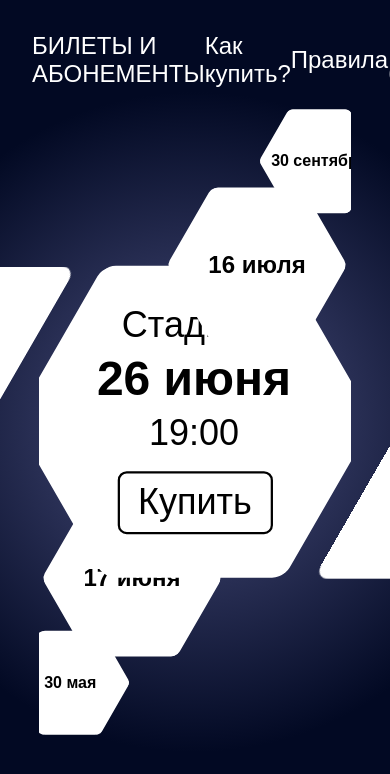
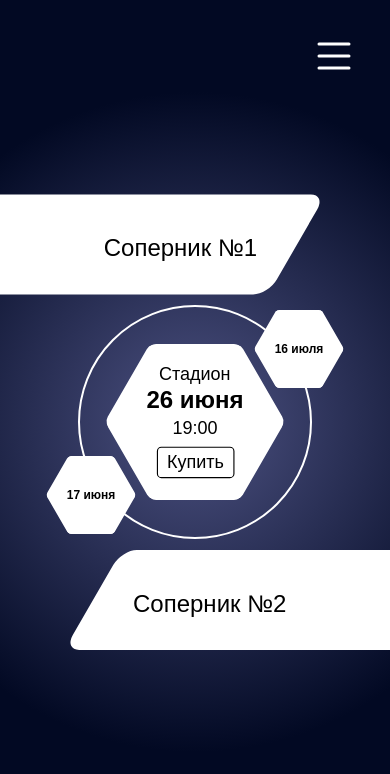
Before and after one commit to vas1levnv/infomatika-test, a Vue app: page / in a window 390 px wide. Shown: the top 774 px of the page. Built offline with nearby package versions, Linux system fonts and the light colour scheme.

Commit message:
адаптив

```diff
--- a/src/App.vue
+++ b/src/App.vue
@@ -7,11 +7,51 @@ import {ref} from 'vue'
 
 let swiperInstance = ref(null)
 const events = [
-  {id: 1, place: 'Стадион', date: '30 мая', time: '17:00', teamHome: 'Соперник №9', teamGuest: 'Соперник №10', link: 'https://www.youtube.com/watch?v=bVSJLMkDxbE&ab_channel=%D0%9F%D0%B5%D1%80%D0%B5%D0%BC%D0%BE%D1%82%D0%BA%D0%B0%2FPeremotka'},
-  {id: 2, place: 'Стадион', date: '17 июня', time: '18:00', teamHome: 'Соперник №7', teamGuest: 'Соперник №8', link: 'https://www.youtube.com/watch?v=bVSJLMkDxbE&ab_channel=%D0%9F%D0%B5%D1%80%D0%B5%D0%BC%D0%BE%D1%82%D0%BA%D0%B0%2FPeremotka'},
-  {id: 3, place: 'Стадион', date: '26 июня', time: '19:00', teamHome: 'Соперник №1', teamGuest: 'Соперник №2', link: 'https://www.youtube.com/watch?v=bVSJLMkDxbE&ab_channel=%D0%9F%D0%B5%D1%80%D0%B5%D0%BC%D0%BE%D1%82%D0%BA%D0%B0%2FPeremotka'},
-  {id: 4, place: 'Стадион', date: '16 июля', time: '20:00', teamHome: 'Соперник №3', teamGuest: 'Соперник №4', link: 'https://www.youtube.com/watch?v=bVSJLMkDxbE&ab_channel=%D0%9F%D0%B5%D1%80%D0%B5%D0%BC%D0%BE%D1%82%D0%BA%D0%B0%2FPeremotka'},
-  {id: 5, place: 'Стадион', date: '30 сентября', time: '21:00', teamHome: 'Соперник №5', teamGuest: 'Соперник №6', link: 'https://www.youtube.com/watch?v=bVSJLMkDxbE&ab_channel=%D0%9F%D0%B5%D1%80%D0%B5%D0%BC%D0%BE%D1%82%D0%BA%D0%B0%2FPeremotka'},
+  {
+    id: 1,
+    place: 'Стадион',
+    date: '30 мая',
+    time: '17:00',
+    teamHome: 'Соперник №9',
+    teamGuest: 'Соперник №10',
+    link: 'https://www.youtube.com/watch?v=bVSJLMkDxbE&ab_channel=%D0%9F%D0%B5%D1%80%D0%B5%D0%BC%D0%BE%D1%82%D0%BA%D0%B0%2FPeremotka'
+  },
+  {
+    id: 2,
+    place: 'Стадион',
+    date: '17 июня',
+    time: '18:00',
+    teamHome: 'Соперник №7',
+    teamGuest: 'Соперник №8',
+    link: 'https://www.youtube.com/watch?v=bVSJLMkDxbE&ab_channel=%D0%9F%D0%B5%D1%80%D0%B5%D0%BC%D0%BE%D1%82%D0%BA%D0%B0%2FPeremotka'
+  },
+  {
+    id: 3,
+    place: 'Стадион',
+    date: '26 июня',
+    time: '19:00',
+    teamHome: 'Соперник №1',
+    teamGuest: 'Соперник №2',
+    link: 'https://www.youtube.com/watch?v=bVSJLMkDxbE&ab_channel=%D0%9F%D0%B5%D1%80%D0%B5%D0%BC%D0%BE%D1%82%D0%BA%D0%B0%2FPeremotka'
+  },
+  {
+    id: 4,
+    place: 'Стадион',
+    date: '16 июля',
+    time: '20:00',
+    teamHome: 'Соперник №3',
+    teamGuest: 'Соперник №4',
+    link: 'https://www.youtube.com/watch?v=bVSJLMkDxbE&ab_channel=%D0%9F%D0%B5%D1%80%D0%B5%D0%BC%D0%BE%D1%82%D0%BA%D0%B0%2FPeremotka'
+  },
+  {
+    id: 5,
+    place: 'Стадион',
+    date: '30 сентября',
+    time: '21:00',
+    teamHome: 'Соперник №5',
+    teamGuest: 'Соперник №6',
+    link: 'https://www.youtube.com/watch?v=bVSJLMkDxbE&ab_channel=%D0%9F%D0%B5%D1%80%D0%B5%D0%BC%D0%BE%D1%82%D0%BA%D0%B0%2FPeremotka'
+  },
 ]
 let teamHome = ref(null)
 let teamGuest = ref(null)
@@ -36,13 +76,14 @@ const modules = [Mousewheel]
   <main>
     <div class="events-wrapper">
       <swiper
-          :slides-per-view="5"
+          :slides-per-view="3"
           :modules="modules"
           :centeredSlides="true"
           :initial-slide="2"
           :watchSlidesProgress="true"
           :mousewheel="true"
           :speed="1500"
+          :breakpoints="{992:{ slidesPerView:5, } }"
           @swiper="onSwiper"
           @slideChange="onSlideChange"
       >
@@ -77,16 +118,10 @@ const modules = [Mousewheel]
   white-space: nowrap;
   color: black;
 
-  &-home {
-    top: 50%;
-    left: 50%;
-    transform: translate(-165%, -210%);
-
-    &:before {
+  &-home, &-guest{
+    &:before{
       content: "";
       position: absolute;
-      top: -40px;
-      right: -40px;
       width: 2000px;
       height: 150px;
       -webkit-transform: skew(-30deg);
@@ -98,24 +133,25 @@ const modules = [Mousewheel]
     }
   }
 
+  &-home {
+    top: 50%;
+    left: 50%;
+    transform: translate(-165%, -210%);
+
+    &:before {
+      top: -40px;
+      right: -40px;
+    }
+  }
+
   &-guest {
     bottom: 50%;
     right: 50%;
     transform: translate(165%, 185%);
 
     &:before {
-      content: "";
-      position: absolute;
       top: -40px;
       left: -40px;
-      width: 2000px;
-      height: 150px;
-      -webkit-transform: skew(-30deg);
-      -moz-transform: skew(-30deg);
-      -o-transform: skew(-30deg);
-      background: white;
-      border-radius: 15px;
-      z-index: -2;
     }
   }
 }
@@ -130,27 +166,24 @@ const modules = [Mousewheel]
     justify-content: center;
     align-items: center;
 
-    &:before{
+    &:before, &:after{
       content: '';
       position: absolute;
       top: 50%;
       left: 50%;
       transform: translate(-50%, -50%);
-      width: 35vw;
-      height: 35vw;
       border-radius: 50%;
       border: 2px solid white;
     }
-    &:after{
-      content: '';
-      position: absolute;
-      top: 50%;
-      left: 50%;
-      transform: translate(-50%, -50%);
+
+    &:before {
+      width: 35vw;
+      height: 35vw;
+    }
+
+    &:after {
       width: 60vw;
       height: 60vw;
-      border-radius: 50%;
-      border: 2px solid white;
     }
   }
 
@@ -193,7 +226,7 @@ const modules = [Mousewheel]
       transform: rotate(-60deg);
     }
 
-    &__date{
+    &__date {
       font-weight: 600;
       white-space: nowrap;
     }
@@ -203,11 +236,12 @@ const modules = [Mousewheel]
       display: none;
     }
 
-    &__link{
+    &__link {
       padding: 0.25rem 0.5rem;
       border-radius: 0.25rem;
       border: 1px solid black;
-      &:hover{
+
+      &:hover {
         background: black;
       }
     }
@@ -269,4 +303,124 @@ const modules = [Mousewheel]
   }
 }
 
+@media (max-width: 1400px) {
+  .events {
+    &-wrapper {
+      &:before {
+        width: 45vw;
+        height: 45vw;
+      }
+
+      &:after {
+        width: 68vw;
+        height: 68vw;
+      }
+    }
+  }
+}
+
+@media (max-width: 1200px) {
+  .team {
+    font-size: 2.5rem;
+    &-home, &-guest{
+      &:before{
+        height: 120px;
+      }
+    }
+
+    &-home {
+      text-align: end;
+    }
+
+    &-guest {
+      transform: translate(165%, 210%);
+    }
+
+  }
+
+  .swiper {
+    &-slide {
+      &-active {
+        .events-item {
+          transform: scale(2.5);
+        }
+      }
+    }
+  }
+}
+
+@media (max-width: 992px) {
+  .team {
+    font-size: 1.5rem;
+    &-home, &-guest{
+      &:before{
+        height: 100px;
+      }
+    }
+
+    &-home {
+      text-align: end;
+      transform: translate(-155%, -320%);
+    }
+
+    &-guest {
+      transform: translate(154%, 350%);
+    }
+  }
+
+  .events{
+    &-wrapper{
+      &:before{
+        display: none;
+      }
+    }
+  }
+}
+
+@media (max-width: 768px) {
+  .team {
+    &-home {
+      text-align: end;
+      transform: translate(-80%, -670%);
+    }
+
+    &-guest {
+      transform: translate(80%, 700%);
+    }
+  }
+
+  .events{
+    &-wrapper{
+      &:after{
+        width: 60vw;
+        height: 60vw;
+      }
+    }
+  }
+
+  .swiper {
+    width: 80%;
+
+    &-slide {
+      &-active {
+        .events-item {
+          transform: translateY(0) scale(1.5);
+        }
+      }
+
+      &-prev {
+        .events-item {
+          transform: translateY(70%) scale(0.75);
+        }
+      }
+
+      &-next {
+        .events-item {
+          transform: translateY(-70%) scale(0.75);
+        }
+      }
+    }
+  }
+}
+
 </style>
--- a/src/components/Header.vue
+++ b/src/components/Header.vue
@@ -69,4 +69,23 @@ import MenuIcon from "@/components/icons/menu-icon.vue";
   padding: 0 2rem;
 }
 
+@media (max-width: 1200px) {
+  .header{
+    &-list{
+      font-size: 1rem;
+    }
+  }
+}
+
+@media (max-width: 992px) {
+  .header{
+    &-wrapper{
+      justify-content: end;
+    }
+    &-list{
+      display: none;
+    }
+  }
+}
+
 </style>
```
